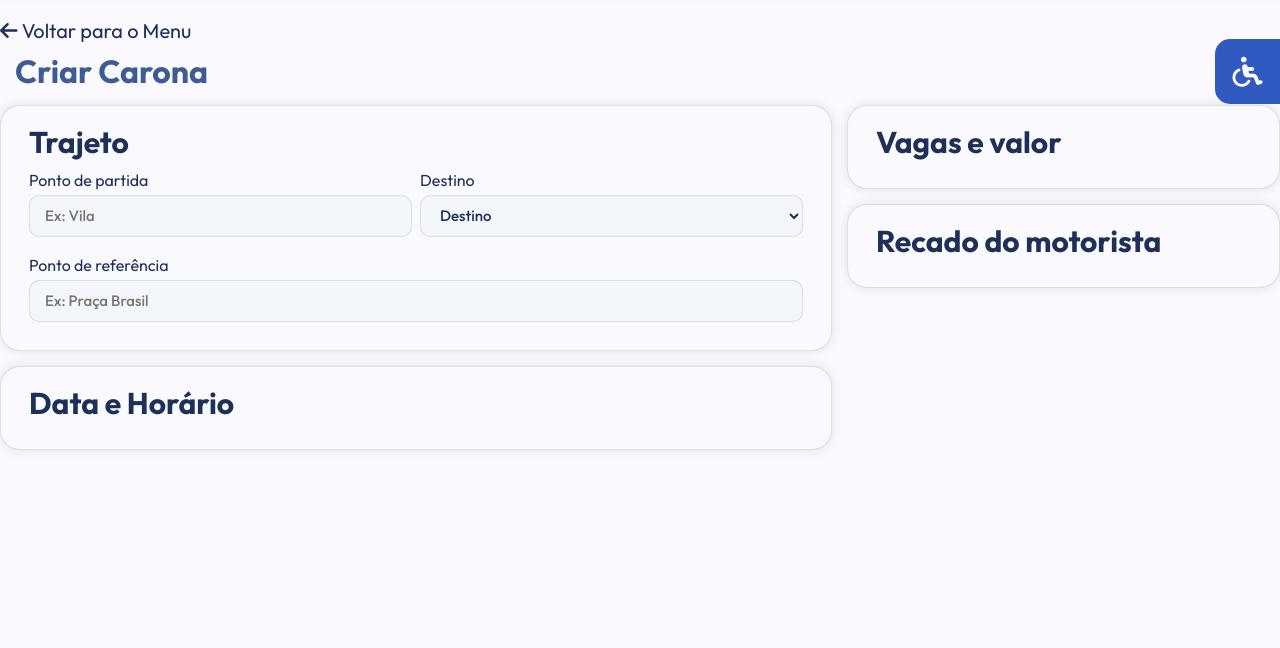
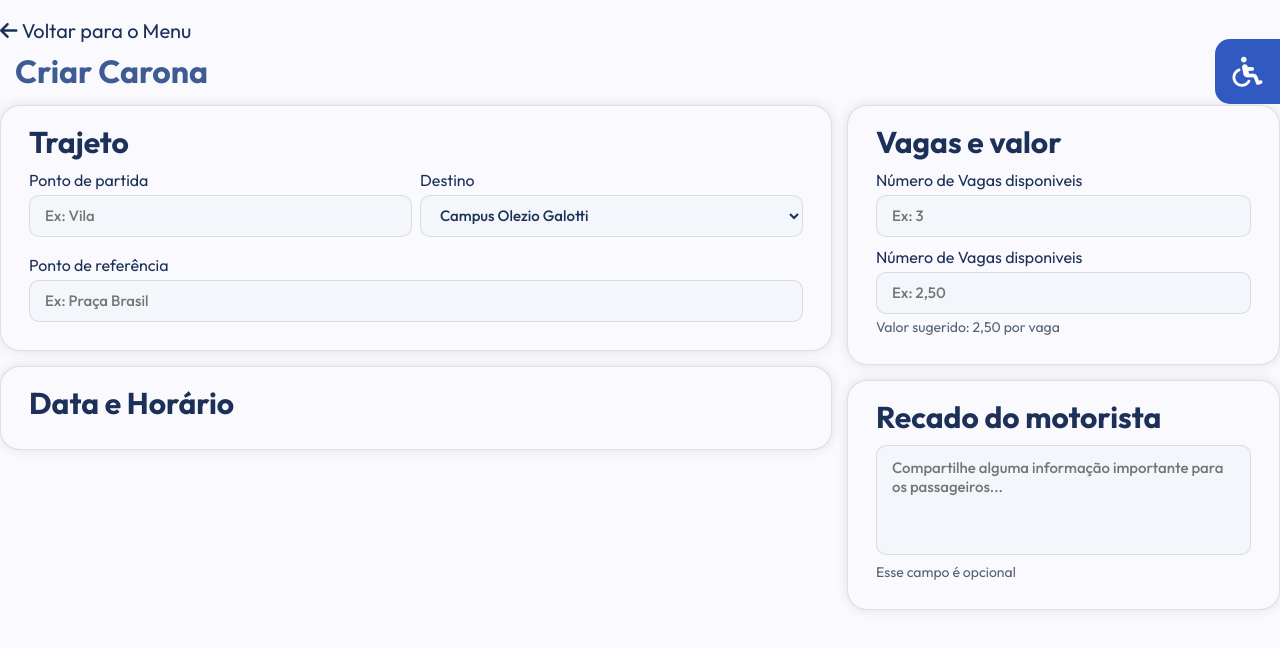
Before and after one commit to miguel-rodrigues-de-moraes/PartiuFoa, a plain HTML site: page frontend/criarcarona.html in a window 1280 px wide. Shown: the part 96-744 px from the top of the page. Drawn offline with Linux system fonts and the light colour scheme.

Commit message:
Finalização
Falta somente 'Data e Horário'

```diff
--- a/frontend/criarcarona.html
+++ b/frontend/criarcarona.html
@@ -60,7 +60,6 @@
                         <div class="dados">
                             <p class="dados-titulo">Destino</p>
                             <select id="campo-destino" class="campo-select">
-                                <option value="">Destino</option>
                                 <option value="Campus Olezio Galotti">Campus Olezio Galotti</option>
                                 <option value="Campus Porfírio José de Almeida">Campus Porfírio José de Almeida</option>
                                 <option value="Campus Colina">Campus Colina</option>
@@ -81,6 +80,7 @@
 
                 <section class="card">
                     <h1 class="titulo-card">Data e Horário</h1>
+
                 </section>
 
             </article>
@@ -88,10 +88,38 @@
             <article class="painel-direita">
                 <section class="card">
                     <h1 class="titulo-card">Vagas e valor</h1>
+                        <div class="dados">
+                            <p class="dados-titulo">Número de Vagas disponiveis</p>
+                            <input
+                                class="campo-input"
+                                placeholder="Ex: 3"
+                                maxlength="20"
+                                type="number">
+                        </div>
+                        <div class="dados">
+                            <p class="dados-titulo">Número de Vagas disponiveis</p>
+                            <input
+                                class="campo-input"
+                                placeholder="Ex: 2,50"
+                                maxlength="3"
+                                type="number">
+                                <p class="sugerido">Valor sugerido: 2,50 por vaga</p>
+                        </div>
                 </section>
 
                 <section class="card">
                     <h1 class="titulo-card">Recado do motorista</h1>
+                        <div class="dados" id="campo-recado">
+                            <textarea
+                                name="teste"
+                                class="campo-input campo-textarea"
+                                rows="4"
+                                maxlength="500"
+                                style="resize: none"
+                                placeholder="Compartilhe alguma informação importante para os passageiros..."
+                            ></textarea>
+                            <p class="sugerido">Esse campo é opcional</p>
+                        </div>
                 </section>
             </article>
         </aside>
--- a/frontend/css/criarcarona.css
+++ b/frontend/css/criarcarona.css
@@ -224,6 +224,7 @@ a {
     margin-bottom: 5px;
 }
 
+
 .campo-input,
 .campo-select {
     width: 100%;
@@ -242,9 +243,17 @@ a {
     padding: 0 15px;
 }
 
+.campo-textarea {
+    height: auto;
+    min-height: 110px;
+    padding: 12px 15px;
+    resize: vertical;
+    font-family: var(--fonte-principal);
+}
+
 .campo-select option {
     background-color: #F3F6FA;
-    color: var(--cor-texto);
+    color: var(--cor-borda);
     font-size: 15px;
 }
 
@@ -254,6 +263,15 @@ a {
 }
 
 
+
+.sugerido {
+    padding-top: 4px;
+    margin: 0;
+
+    color: #556177;
+
+    font-size: 14px;
+}
 
 /* <--- CONTEÚDO DIREITA ---> */
 
@@ -276,6 +294,10 @@ a {
     padding-left: 15px;
 
     width: 35%;
+}
+
+#campo-recado {
+    padding-top: 10px;
 }
 
 /* <--- BOTÃO DE ACESSIBILIDADE ---> */
```
Also changed, not shown: frontend/home.html (+0 -1 lines), frontend/perfil.html (+1 -1 lines).
